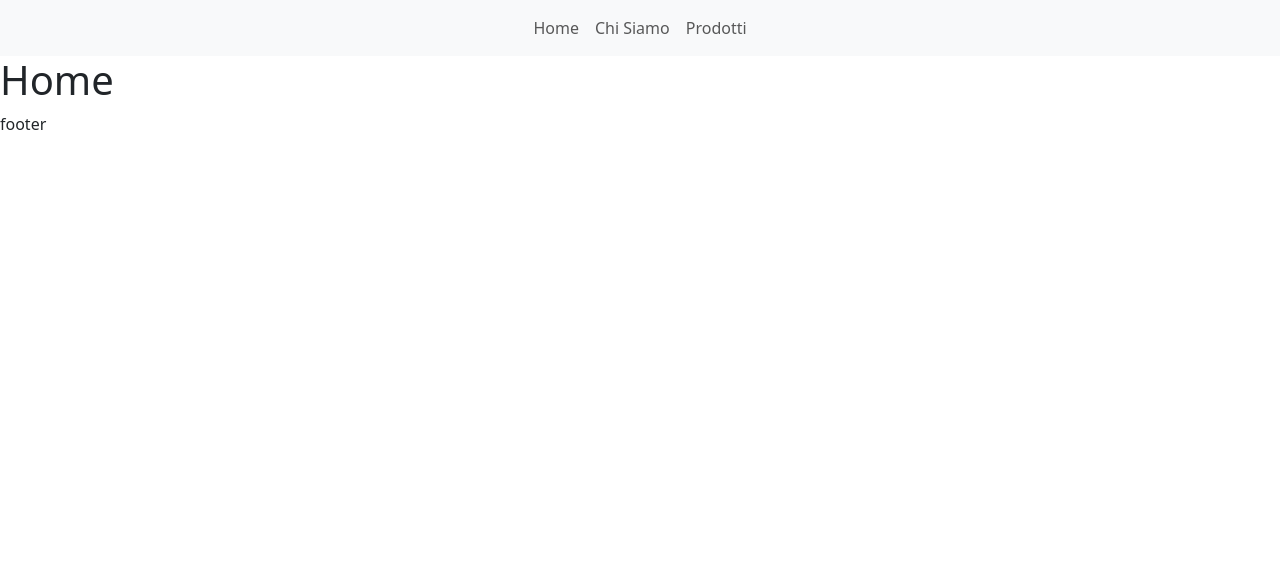
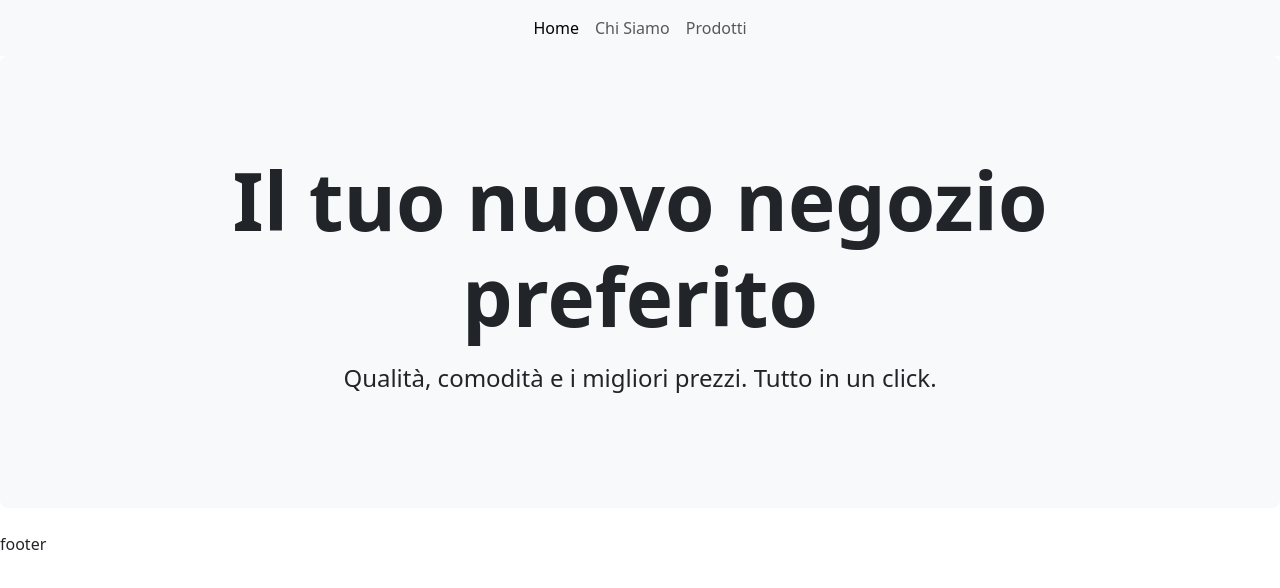
Before and after one commit to paolo-della-fera/react-router, a React (Vite) app: page / in a window 1280 px wide. Shown: the top 588 px of the page. Built offline with nearby package versions, Linux system fonts and the light colour scheme.

Commit message:
add home page jumbotron

```diff
--- a/src/components/AppHeader.jsx
+++ b/src/components/AppHeader.jsx
@@ -1,4 +1,4 @@
-import { Link } from "react-router-dom";
+import { NavLink } from "react-router-dom";
 
 /* navbar */
 const menu = [
@@ -31,9 +31,9 @@ export default function AppHeader() {
                         {
                         menu.map(item =>
                             <li className="nav-item" key={item.id}>
-                                <Link className="nav-link" to={item.path}>
+                                <NavLink className="nav-link" to={item.path}>
                                     {item.text}
-                                </Link>
+                                </NavLink>
                             </li>
                         )
                         }
--- a/src/pages/Home.jsx
+++ b/src/pages/Home.jsx
@@ -3,7 +3,19 @@ export default function Home() {
         <>
 
             <main>
-                <h1>Home</h1>
+
+                {/* jumbotron di benvenuto */}
+                <div className="p-5 mb-4 bg-body-tertiary rounded-3">
+                    <div className="container py-5 text-center">
+                        <h1 className="display-1 fw-bold">
+                            Il tuo nuovo negozio preferito
+                        </h1>
+                        <p className="col-md-8 mx-auto fs-4 mt-3">
+                            Qualità, comodità e i migliori prezzi. Tutto in un click.
+                        </p>
+                    </div>
+                </div>
+
             </main>
 
         </>
```
